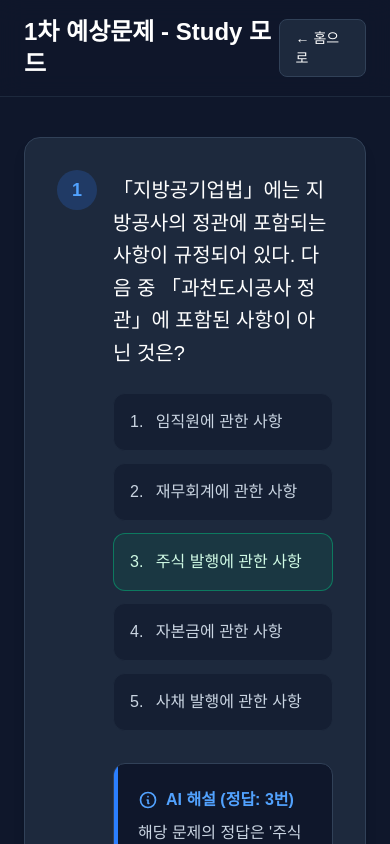
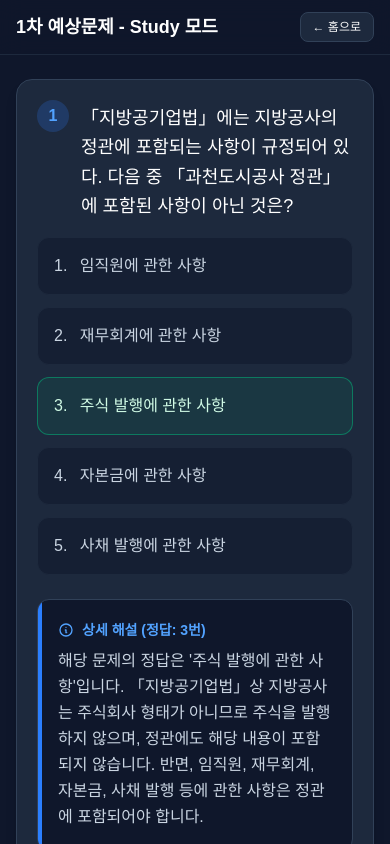
Before and after one commit to kanghee-maker/gctest, a Next.js app: page /study/1 in a window 390 px wide. Shown: the top 844 px of the page. Built offline with nearby package versions, Linux system fonts and the light colour scheme.

Commit message:
style: add responsive mobile layout for better readability on small screens

```diff
--- a/src/app/page.tsx
+++ b/src/app/page.tsx
@@ -2,17 +2,17 @@ import Link from 'next/link';
 
 export default function Home() {
   return (
-    <div className="min-h-screen bg-slate-900 text-white flex flex-col items-center justify-center p-8">
+    <div className="min-h-screen bg-slate-900 text-white flex flex-col items-center justify-center p-4 sm:p-8">
       <div className="max-w-4xl w-full">
-        <header className="text-center mb-16">
-          <h1 className="text-5xl font-extrabold mb-4 bg-clip-text text-transparent bg-gradient-to-r from-blue-400 to-emerald-400 drop-shadow-sm">
+        <header className="text-center mb-12 sm:mb-16">
+          <h1 className="text-3xl sm:text-5xl font-extrabold mb-4 bg-clip-text text-transparent bg-gradient-to-r from-blue-400 to-emerald-400 drop-shadow-sm leading-tight sm:leading-tight">
             2026 과천도시공사
             <br />
             직원능력 검정시험 Study Portal
           </h1>
-          <p className="text-slate-400 text-lg max-w-2xl mx-auto">
+          <p className="text-slate-400 text-base sm:text-lg max-w-2xl mx-auto px-2">
             제공된 예상문제(1차, 2차, 3차)를 스마트하게 학습하고, 무작위 20문항 모의고사를 통해 실전 감각을 키워보세요.
-            AI 기반 맞춤 해설이 제공됩니다.
+            상세한 맞춤 해설이 제공됩니다.
           </p>
         </header>
 
--- a/src/app/study/[round]/page.tsx
+++ b/src/app/study/[round]/page.tsx
@@ -30,25 +30,25 @@ export default async function StudyPage({ params }: { params: Promise<{ round: s
   return (
     <div className="min-h-screen bg-slate-900 text-slate-200">
       <div className="sticky top-0 z-10 bg-slate-900/80 backdrop-blur-md border-b border-slate-800">
-        <div className="max-w-4xl mx-auto px-6 py-4 flex items-center justify-between">
-          <h1 className="text-2xl font-bold text-white">{round}차 예상문제 - Study 모드</h1>
-          <Link href="/" className="px-4 py-2 bg-slate-800 hover:bg-slate-700 text-white rounded-lg text-sm transition-colors border border-slate-700">
+        <div className="max-w-4xl mx-auto px-4 sm:px-6 py-3 sm:py-4 flex items-center justify-between">
+          <h1 className="text-lg sm:text-2xl font-bold text-white truncate mr-2">{round}차 예상문제 - Study 모드</h1>
+          <Link href="/" className="px-3 py-1.5 sm:px-4 sm:py-2 bg-slate-800 hover:bg-slate-700 text-white rounded-lg text-xs sm:text-sm transition-colors border border-slate-700 whitespace-nowrap">
             &larr; 홈으로
           </Link>
         </div>
       </div>
 
-      <div className="max-w-4xl mx-auto px-6 py-10 space-y-12">
+      <div className="max-w-4xl mx-auto px-4 sm:px-6 py-6 sm:py-10 space-y-8 sm:space-y-12">
         {questions.map((q: {id: number, question: string, options: string[], answer: number, explanation: string}, index: number) => (
-          <div key={q.id} className="bg-slate-800 rounded-2xl p-8 border border-slate-700 shadow-lg">
-            <div className="flex items-start gap-4 mb-6">
-              <div className="flex-shrink-0 w-10 h-10 bg-blue-500/20 text-blue-400 rounded-full flex items-center justify-center font-bold text-lg">
+          <div key={q.id} className="bg-slate-800 rounded-2xl p-5 sm:p-8 border border-slate-700 shadow-lg">
+            <div className="flex items-start gap-3 sm:gap-4 mb-4 sm:mb-6">
+              <div className="flex-shrink-0 w-8 h-8 sm:w-10 sm:h-10 bg-blue-500/20 text-blue-400 rounded-full flex items-center justify-center font-bold text-base sm:text-lg">
                 {index + 1}
               </div>
-              <h2 className="text-xl font-medium text-white pt-1 leading-relaxed whitespace-pre-wrap">{q.question}</h2>
+              <h2 className="text-lg sm:text-xl font-medium text-white pt-1 leading-relaxed whitespace-pre-wrap">{q.question}</h2>
             </div>
 
-            <div className="space-y-3 mb-8 pl-14">
+            <div className="space-y-3 mb-6 sm:mb-8 mt-4 sm:mt-0 pl-0 sm:pl-14">
               {q.options.map((opt: string, optIdx: number) => (
                 <div
                   key={optIdx}
@@ -63,11 +63,11 @@ export default async function StudyPage({ params }: { params: Promise<{ round: s
               ))}
             </div>
 
-            <div className="ml-14 bg-slate-900 rounded-xl p-6 border border-slate-700 relative overflow-hidden">
+            <div className="mt-4 sm:mt-0 ml-0 sm:ml-14 bg-slate-900 rounded-xl p-5 sm:p-6 border border-slate-700 relative overflow-hidden">
               <div className="absolute top-0 left-0 w-1 h-full bg-blue-500"></div>
-              <h3 className="text-blue-400 font-bold mb-2 flex items-center gap-2">
-                <svg className="w-5 h-5" fill="none" stroke="currentColor" viewBox="0 0 24 24"><path strokeLinecap="round" strokeLinejoin="round" strokeWidth="2" d="M13 16h-1v-4h-1m1-4h.01M21 12a9 9 0 11-18 0 9 9 0 0118 0z"></path></svg>
-                AI 해설 (정답: {q.answer}번)
+              <h3 className="text-blue-400 font-bold mb-2 flex items-center gap-2 text-sm sm:text-base">
+                <svg className="w-4 h-4 sm:w-5 sm:h-5" fill="none" stroke="currentColor" viewBox="0 0 24 24"><path strokeLinecap="round" strokeLinejoin="round" strokeWidth="2" d="M13 16h-1v-4h-1m1-4h.01M21 12a9 9 0 11-18 0 9 9 0 0118 0z"></path></svg>
+                상세 해설 (정답: {q.answer}번)
               </h3>
               <p className="text-slate-300 leading-relaxed">
                 {q.explanation}
--- a/src/app/test/[round]/MockTestClient.tsx
+++ b/src/app/test/[round]/MockTestClient.tsx
@@ -55,12 +55,12 @@ export default function MockTestClient({ round, questions: allQuestions }: { rou
     });
 
     return (
-      <div className="min-h-screen bg-slate-900 text-slate-200 py-10 px-6">
+      <div className="min-h-screen bg-slate-900 text-slate-200 py-6 sm:py-10 px-4 sm:px-6">
         <div className="max-w-4xl mx-auto">
-          <div className="bg-slate-800 rounded-2xl p-8 border border-slate-700 shadow-xl text-center mb-10">
-            <h1 className="text-3xl font-bold text-white mb-4">시험 결과</h1>
-            <p className="text-xl mb-6">총 {questions.length}문제 중 <span className="text-emerald-400 font-bold">{score}</span>문제를 맞혔습니다.</p>
-            <div className="text-6xl font-extrabold bg-clip-text text-transparent bg-gradient-to-r from-blue-400 to-emerald-400 mb-8">
+          <div className="bg-slate-800 rounded-2xl p-5 sm:p-8 border border-slate-700 shadow-xl text-center mb-8 sm:mb-10">
+            <h1 className="text-2xl sm:text-3xl font-bold text-white mb-4">시험 결과</h1>
+            <p className="text-lg sm:text-xl mb-6">총 {questions.length}문제 중 <span className="text-emerald-400 font-bold">{score}</span>문제를 맞혔습니다.</p>
+            <div className="text-4xl sm:text-6xl font-extrabold bg-clip-text text-transparent bg-gradient-to-r from-blue-400 to-emerald-400 mb-8">
               {Math.round((score / questions.length) * 100)}점
             </div>
             <Link href="/" className="px-6 py-3 bg-slate-700 hover:bg-slate-600 text-white rounded-xl transition-colors inline-block font-medium">
@@ -68,20 +68,20 @@ export default function MockTestClient({ round, questions: allQuestions }: { rou
             </Link>
           </div>
 
-          <h2 className="text-2xl font-bold text-white mb-6">문항별 상세 복습</h2>
-          <div className="space-y-8">
+          <h2 className="text-xl sm:text-2xl font-bold text-white mb-6">문항별 상세 복습</h2>
+          <div className="space-y-6 sm:space-y-8">
             {questions.map((q, idx) => {
               const isCorrect = userAnswers[idx] === q.answer;
               return (
-                <div key={q.id} className={`bg-slate-800 rounded-2xl p-6 border shadow-lg ${isCorrect ? 'border-emerald-500/30' : 'border-rose-500/30'}`}>
-                  <div className="flex items-start gap-4 mb-4">
-                    <div className={`flex-shrink-0 w-8 h-8 rounded-full flex items-center justify-center font-bold ${isCorrect ? 'bg-emerald-500/20 text-emerald-400' : 'bg-rose-500/20 text-rose-400'}`}>
+                <div key={q.id} className={`bg-slate-800 rounded-2xl p-4 sm:p-6 border shadow-lg ${isCorrect ? 'border-emerald-500/30' : 'border-rose-500/30'}`}>
+                  <div className="flex items-start gap-3 sm:gap-4 mb-4">
+                    <div className={`flex-shrink-0 w-8 h-8 sm:w-10 sm:h-10 rounded-full flex items-center justify-center font-bold text-sm sm:text-base ${isCorrect ? 'bg-emerald-500/20 text-emerald-400' : 'bg-rose-500/20 text-rose-400'}`}>
                       {isCorrect ? 'O' : 'X'}
                     </div>
-                    <h3 className="text-lg font-medium text-white pt-1 whitespace-pre-wrap">{idx + 1}. {q.question}</h3>
+                    <h3 className="text-base sm:text-lg font-medium text-white pt-1 whitespace-pre-wrap">{idx + 1}. {q.question}</h3>
                   </div>
 
-                  <div className="space-y-2 mb-6 pl-12">
+                  <div className="space-y-2 mb-6 mt-4 sm:mt-0 pl-0 sm:pl-12">
                     {q.options.map((opt, oIdx) => {
                       const isUserChoice = userAnswers[idx] === oIdx + 1;
                       const isRealAnswer = q.answer === oIdx + 1;
@@ -94,14 +94,14 @@ export default function MockTestClient({ round, questions: allQuestions }: { rou
                       }
 
                       return (
-                        <div key={oIdx} className={`p-3 rounded-xl border ${bgClass}`}>
+                        <div key={oIdx} className={`p-3 rounded-xl border text-sm sm:text-base ${bgClass}`}>
                           {oIdx + 1}. {opt} {isUserChoice && !isRealAnswer && '(내 선택)'} {isRealAnswer && '(정답)'}
                         </div>
                       );
                     })}
                   </div>
 
-                  <div className="ml-12 bg-slate-900 rounded-xl p-5 border border-slate-700">
+                  <div className="mt-4 sm:mt-0 ml-0 sm:ml-12 bg-slate-900 rounded-xl p-4 sm:p-5 border border-slate-700">
                     <h4 className="text-blue-400 font-bold mb-2">상세 해설</h4>
                     <p className="text-slate-300 text-sm leading-relaxed">{q.explanation}</p>
                   </div>
@@ -119,9 +119,9 @@ export default function MockTestClient({ round, questions: allQuestions }: { rou
   return (
     <div className="min-h-screen bg-slate-900 text-slate-200">
       <div className="sticky top-0 z-10 bg-slate-900/80 backdrop-blur-md border-b border-slate-800">
-        <div className="max-w-3xl mx-auto px-6 py-4 flex items-center justify-between">
-          <h1 className="text-xl font-bold text-white">{round}차 모의고사</h1>
-          <div className="text-emerald-400 font-medium">
+        <div className="max-w-3xl mx-auto px-4 sm:px-6 py-3 sm:py-4 flex items-center justify-between">
+          <h1 className="text-lg sm:text-xl font-bold text-white truncate mr-2">{round}차 모의고사</h1>
+          <div className="text-emerald-400 font-medium text-sm sm:text-base whitespace-nowrap">
             진행도: {Object.keys(userAnswers).length} / {questions.length}
           </div>
         </div>
@@ -130,7 +130,7 @@ export default function MockTestClient({ round, questions: allQuestions }: { rou
         </div>
       </div>
 
-      <div className="max-w-3xl mx-auto px-6 py-10">
+      <div className="max-w-3xl mx-auto px-4 sm:px-6 py-6 sm:py-10">
         <div className="mb-6 flex gap-2 overflow-x-auto pb-4 no-scrollbar">
           {questions.map((_, i) => (
             <button
@@ -149,8 +149,8 @@ export default function MockTestClient({ round, questions: allQuestions }: { rou
           ))}
         </div>
 
-        <div className="bg-slate-800 rounded-2xl p-8 border border-slate-700 shadow-xl min-h-[400px]">
-          <h2 className="text-xl font-medium text-white mb-8 leading-relaxed whitespace-pre-wrap">
+        <div className="bg-slate-800 rounded-2xl p-5 sm:p-8 border border-slate-700 shadow-xl min-h-[400px]">
+          <h2 className="text-lg sm:text-xl font-medium text-white mb-6 sm:mb-8 leading-relaxed whitespace-pre-wrap">
             <span className="text-blue-400 font-bold mr-2">Q{currentIdx + 1}.</span>
             {currentQ.question}
           </h2>
@@ -160,7 +160,7 @@ export default function MockTestClient({ round, questions: allQuestions }: { rou
               <button
                 key={oIdx}
                 onClick={() => handleSelect(currentIdx, oIdx)}
-                className={`w-full text-left p-4 rounded-xl border transition-all ${
+                className={`w-full text-left p-3 sm:p-4 rounded-xl border transition-all text-sm sm:text-base ${
                   userAnswers[currentIdx] === oIdx + 1
                     ? 'bg-blue-500/20 border-blue-500 text-blue-100 shadow-[0_0_15px_rgba(59,130,246,0.15)]'
                     : 'bg-slate-900/50 border-slate-700 text-slate-300 hover:bg-slate-800 hover:border-slate-500'
```
